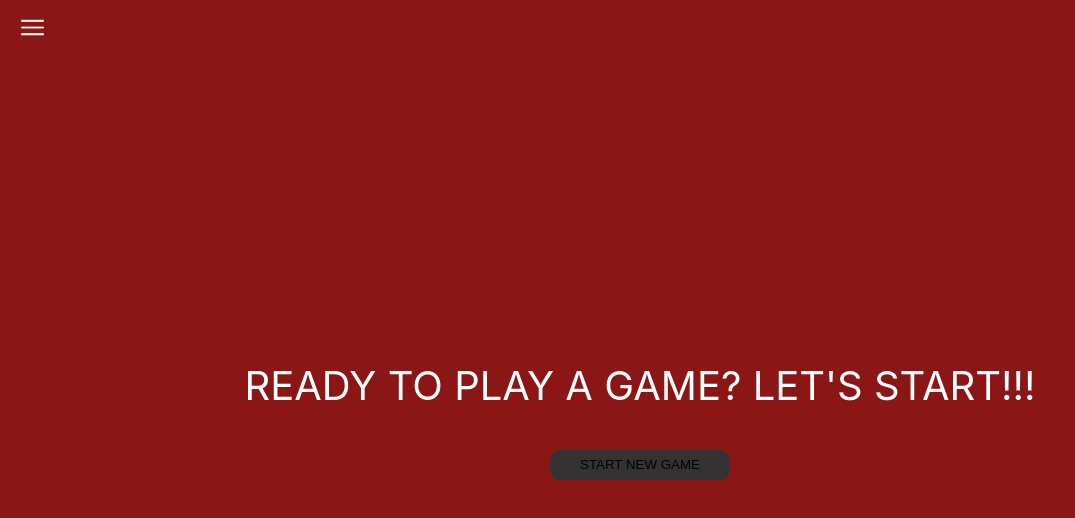
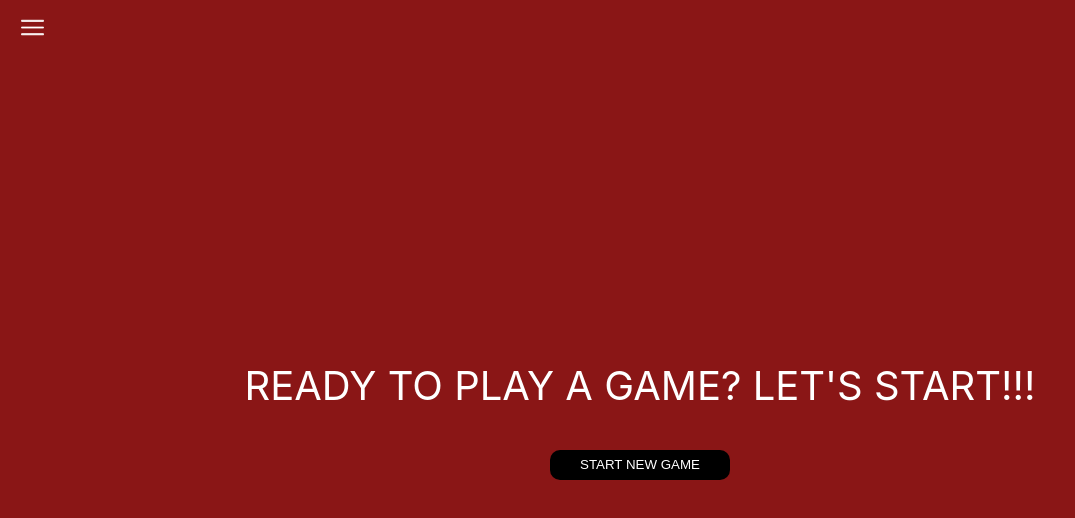
Before and after one commit to Paveu99/Tic-Tac-Toe-Front, a React (Vite) app: page /game in a window 1280 px wide. In both pictures the pointer is over the button "START NEW GAME". Shown: the top 518 px of the page, without its empty margins (0-1075 px from the left). Built offline with nearby package versions, Linux system fonts and the light colour scheme.

Commit message:
Change in :hover action - now the button bgc is black and font color is white

```diff
--- a/src/components/styles/UnderBoardBttn.scss
+++ b/src/components/styles/UnderBoardBttn.scss
@@ -10,7 +10,8 @@
   border-radius: 10px;
   max-height: 30px;
   &:hover {
-    background-color: #333;
+    background-color: black;
     cursor: pointer;
+    color: white;
   }
 }
```
